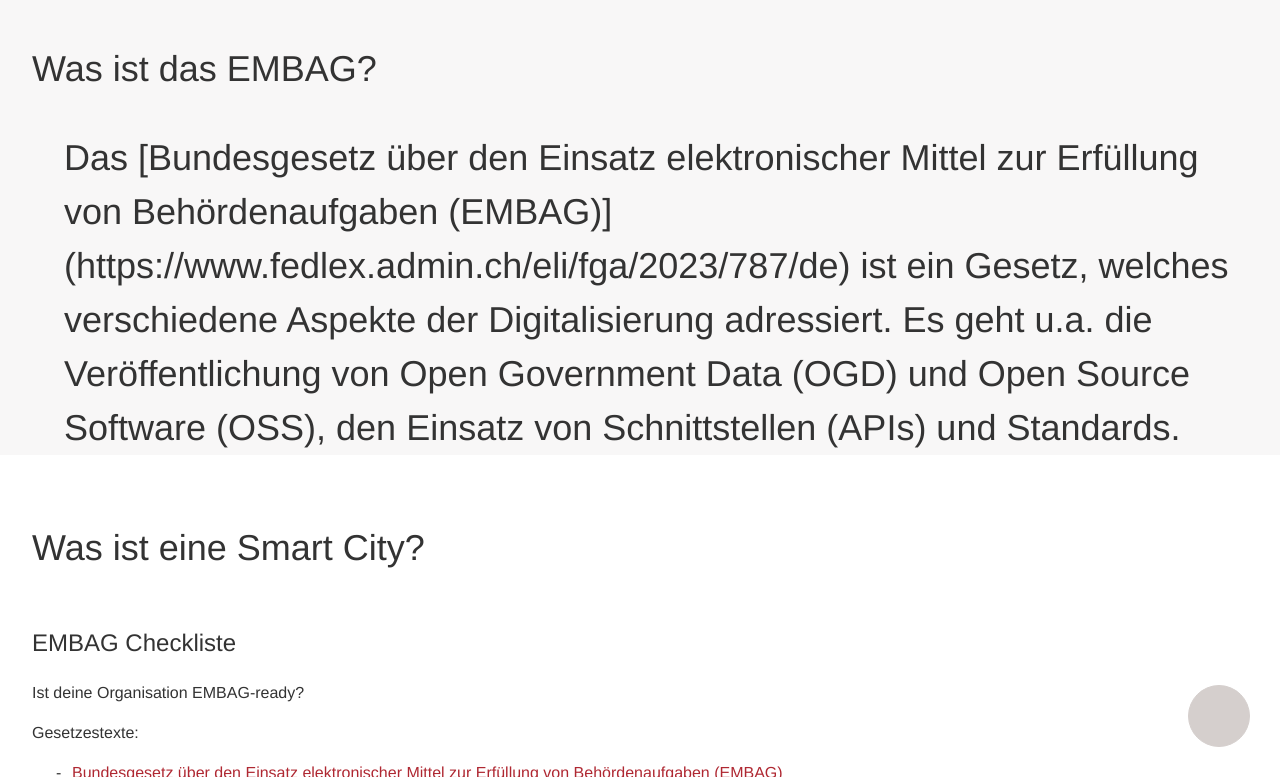
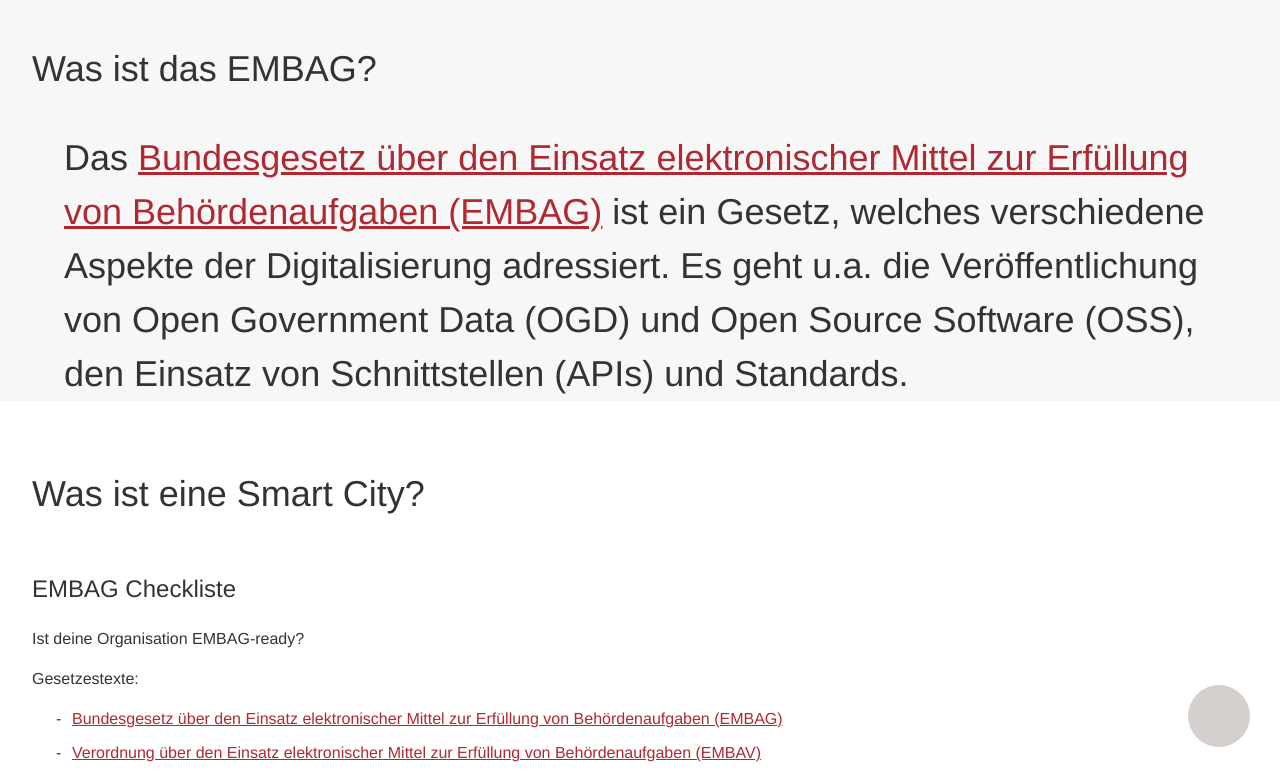
Before and after one commit to ebp-group/embag-check, a Jekyll site: the page built from README.md, in a window 1280 px wide and 900 px high, scrolled down 848 px, cut to the strip 123-900 px from the top of the window. Built offline with Jekyll 4.4.1, drawn with Linux system fonts in a browser that asks for light colours; some web fonts are replaced; our own code applies the rules of GitHub Pages for plain Markdown files; a script that is not in the unit is left out; part of the change alters nothing that is shown.

Commit message:
Use HTML

```diff
--- a/_config.yml
+++ b/_config.yml
@@ -3,4 +3,4 @@ title: EMBAG-Check
 description: Ist deine Organisation EMBAG-ready?
 show_downloads: false
 share_image: http://smartcity.ebp.ch/user/themes/smart-city/images/Tool-Open-Data-Plattform.JPG
-lead_text: Das [Bundesgesetz über den Einsatz elektronischer Mittel zur Erfüllung von Behördenaufgaben (EMBAG)](https://www.fedlex.admin.ch/eli/fga/2023/787/de) ist ein Gesetz, welches verschiedene Aspekte der Digitalisierung adressiert. Es geht u.a. die Veröffentlichung von Open Government Data (OGD) und Open Source Software (OSS), den Einsatz von Schnittstellen (APIs) und Standards.
+lead_text: Das <a href="https://www.fedlex.admin.ch/eli/fga/2023/787/de">Bundesgesetz über den Einsatz elektronischer Mittel zur Erfüllung von Behördenaufgaben (EMBAG)</a> ist ein Gesetz, welches verschiedene Aspekte der Digitalisierung adressiert. Es geht u.a. die Veröffentlichung von Open Government Data (OGD) und Open Source Software (OSS), den Einsatz von Schnittstellen (APIs) und Standards.
```
